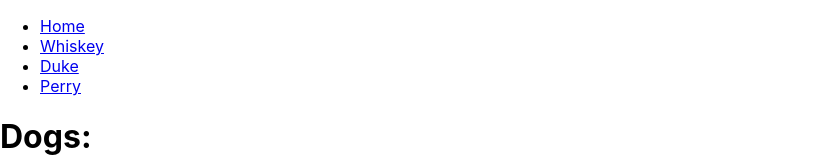
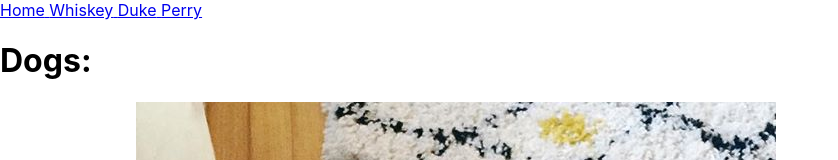
Before and after one commit to charleschitty/react-router-dogfinder, a React (Create React App) app: page /dogs in a window 1280 px wide. Shown: the top 160 px of the page, without its empty margins (0-838 px from the left). Built offline with nearby package versions, Linux system fonts and the light colour scheme; data requests are answered from the project's data file; the HTML template or start-up script is replaced by a standard one.

Commit message:
removed ul and li tags

```diff
--- a/src/NavBar.js
+++ b/src/NavBar.js
@@ -12,14 +12,10 @@
 
   return (
     <div className='NavBar'>
-      <ul>
-        <li><Link to="/dogs">Home</Link></li>
-        {dogs.map(dog => (
-          <li key={dog}>
-            <Link to={`/dogs/${dog.toLowerCase()}`}> {dog} </Link>
-          </li>
-        ))}
-      </ul>
+      <Link to="/dogs">Home</Link>
+      {dogs.map(dog => (
+        <Link key={dog} to={`/dogs/${dog.toLowerCase()}`}> {dog} </Link>
+      ))}
     </div>
   );
 }
```
